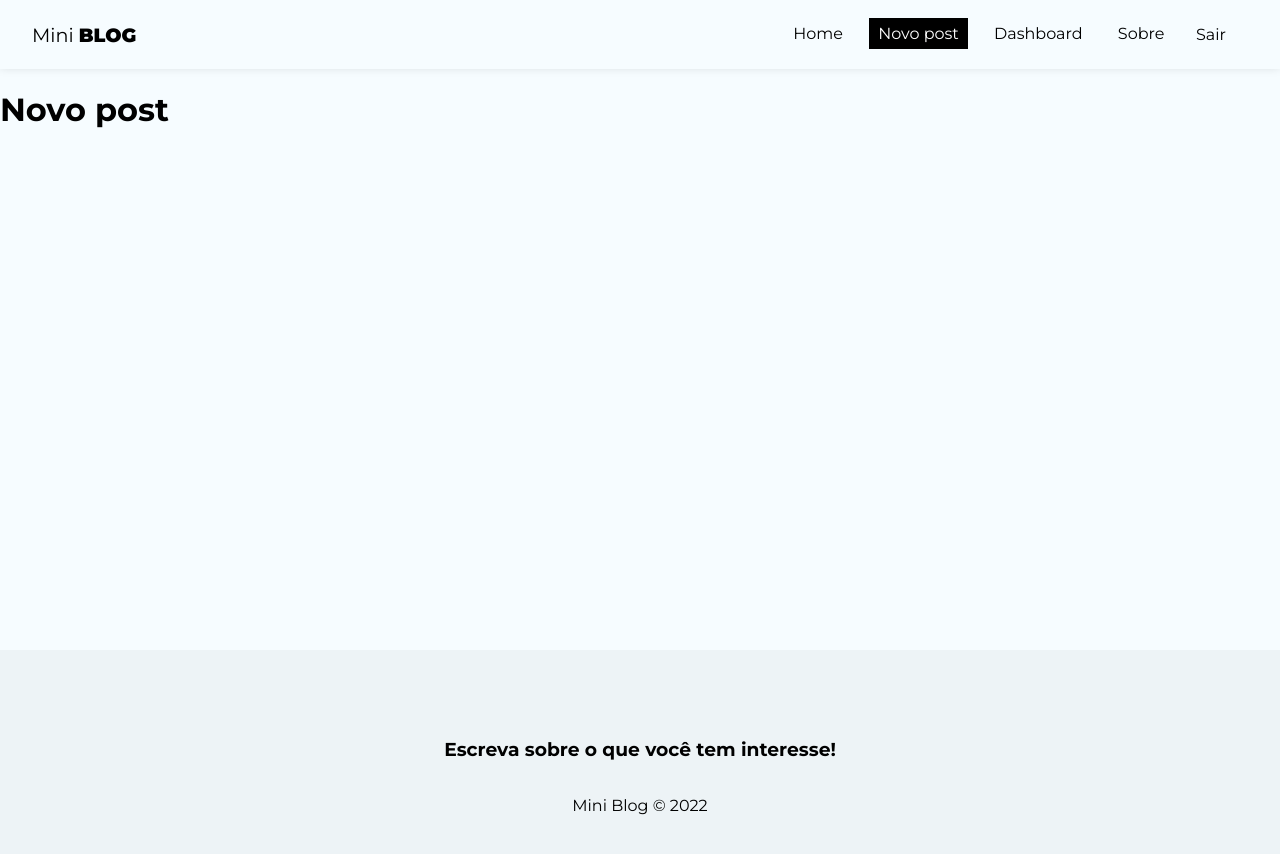
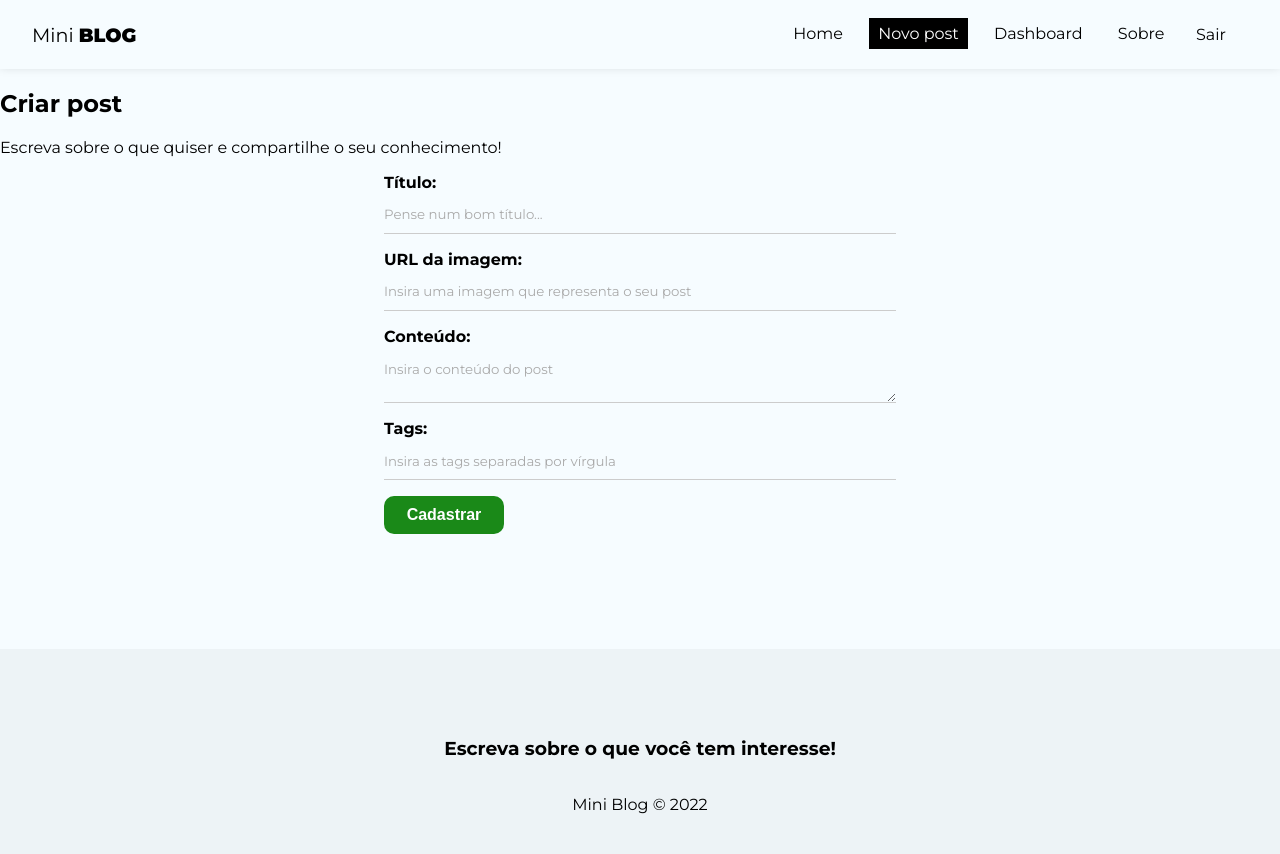
Before and after one commit to LucimaraSouzah/mini-blog, a React (Create React App) app: page /posts/create in a window 1280 px wide. Shown: the top 854 px of the page. Built offline with nearby package versions, Linux system fonts and the light colour scheme; no server answers; sample sign-in values are in the browser's storage.

Commit message:
Adiciona estrutura da página

```diff
--- a/src/pages/CreatePost/CreatePost.js
+++ b/src/pages/CreatePost/CreatePost.js
@@ -1,9 +1,79 @@
 import styles from "./CreatePost.module.css";
 
+import { useState } from "react";
+import { useNavigate } from "react-router-dom";
+import { useAuthValue } from "../../context/AuthContext";
+
 const CreatePost = () => {
-  return <div>
-    <h1>Novo post</h1>
-  </div>;
+  const [title, setTitle] = useState("");
+  const [image, setImage] = useState("");
+  const [body, setBody] = useState("");
+  const [tags, setTags] = useState("");
+  const [formError, setFormError] = useState("");
+
+  const handleSubmit = (e) => {
+    e.preventDefault();
+  };
+
+  return (
+    <div className={styles.create_post}>
+      <h2>Criar post</h2>
+      <p>Escreva sobre o que quiser e compartilhe o seu conhecimento!</p>
+      <form onSubmit={handleSubmit}>
+        <label>
+          <span>Título:</span>
+          <input
+            type="text"
+            name="title"
+            required
+            placeholder="Pense num bom título..."
+            onChange={(e) => setTitle(e.target.value)}
+            value={title}
+          />
+        </label>
+        <label>
+          <span>URL da imagem:</span>
+          <input
+            type="text"
+            name="image"
+            required
+            placeholder="Insira uma imagem que representa o seu post"
+            onChange={(e) => setImage(e.target.value)}
+            value={image}
+          />
+        </label>
+        <label>
+          <span>Conteúdo:</span>
+          <textarea
+            name="body"
+            required
+            placeholder="Insira o conteúdo do post"
+            onChange={(e) => setBody(e.target.value)}
+            value={body}
+          ></textarea>
+        </label>
+        <label>
+          <span>Tags:</span>
+          <input
+            type="text"
+            name="tags"
+            required
+            placeholder="Insira as tags separadas por vírgula"
+            onChange={(e) => setTags(e.target.value)}
+            value={tags}
+          />
+        </label>
+        <button className="btn">Cadastrar</button>
+        {/* {!loading && <button className="btn">Cadastrar</button>}
+        {loading && (
+          <button className="btn" disabled>
+            Aguarde...
+          </button>
+        )}
+        {error && <p className="error">{error}</p>} */}
+      </form>
+    </div>
+  );
 };
 
 export default CreatePost;
```
